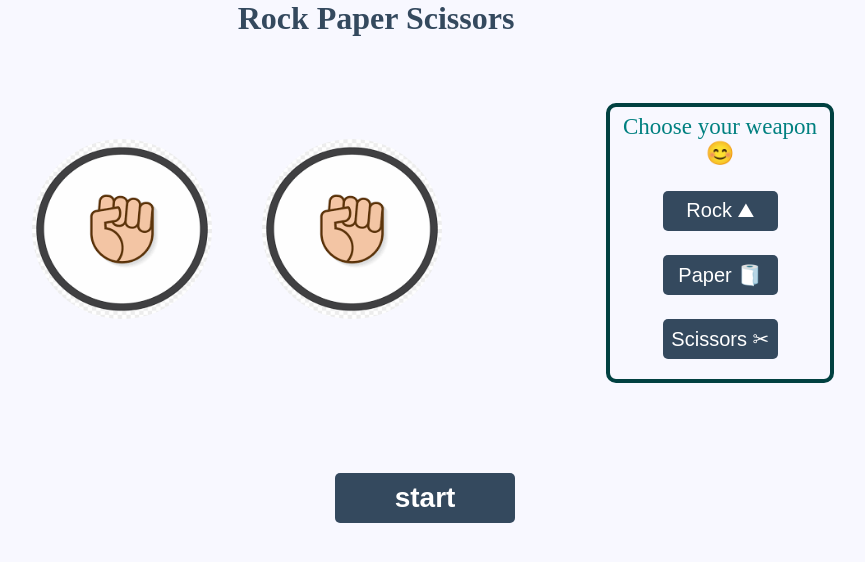
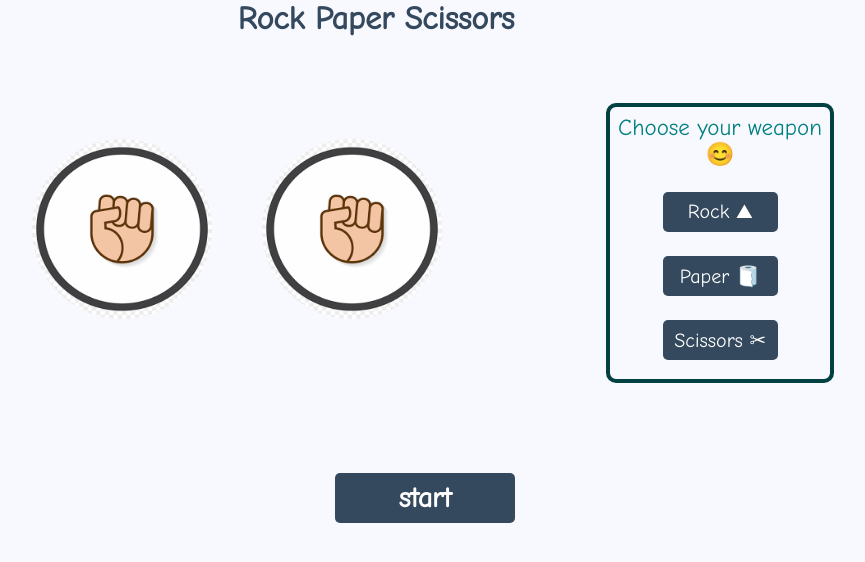
Before and after one commit to kaf-lamed-beyt/rock-game, a React app: page / in a window 1280 px wide. Shown: the whole page, without its empty margins (264-1129 px from the left). Built offline with nearby package versions, Linux system fonts and the light colour scheme.

Commit message:
refactoring UI

```diff
--- a/src/scss/global.scss
+++ b/src/scss/global.scss
@@ -1,7 +1,10 @@
+@import url("https://fonts.googleapis.com/css2?family=Comic+Neue&display=swap");
+
 * {
     margin: 0;
     padding: 0;
     box-sizing: border-box;
+    font-family: 'Comic Neue', cursive;
 }
 
 .app__container {
```
